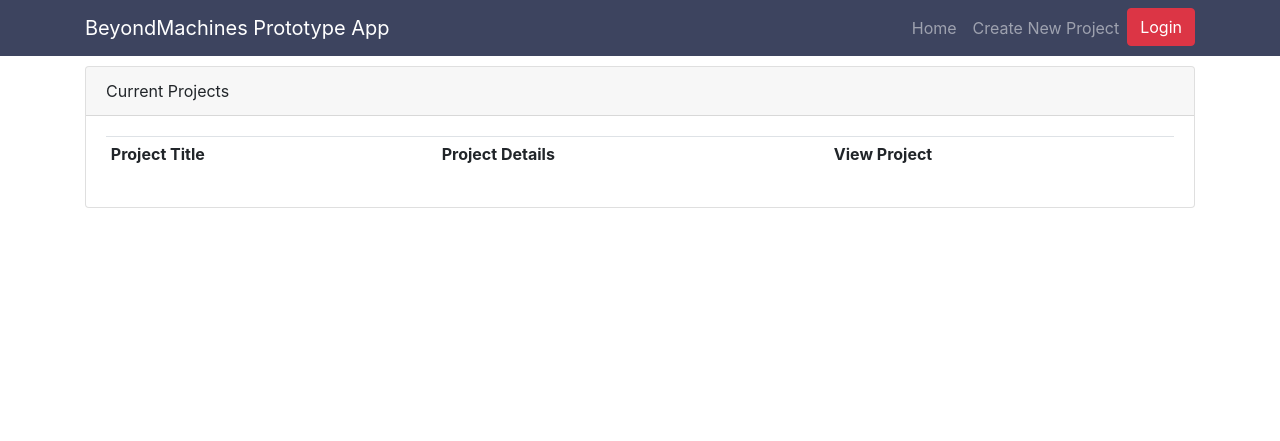
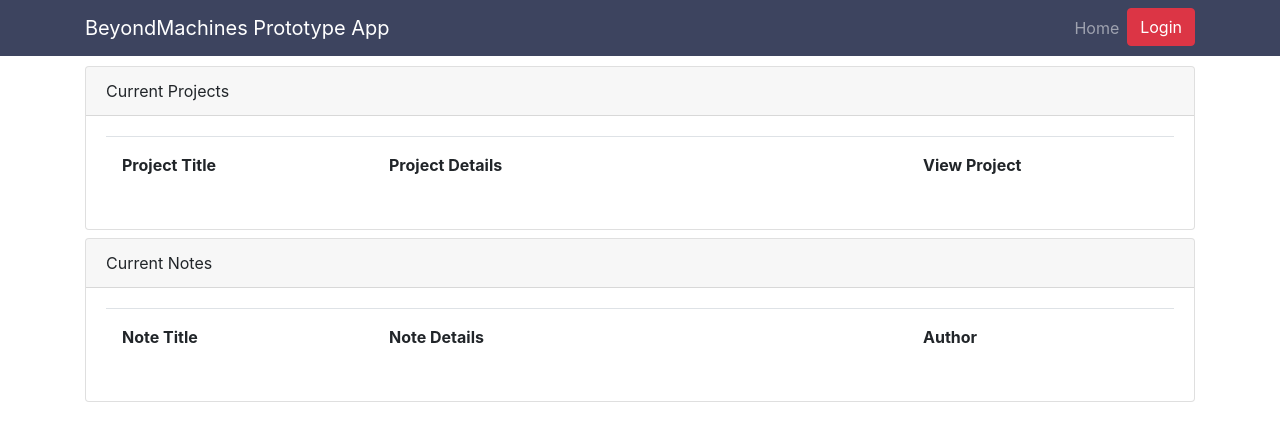
Before and after one commit to spirovskib/proto_app, a Django app: page / in a window 1280 px wide. Shown: the top 441 px of the page. Run offline with Django 3.2, Linux system fonts and the light colour scheme; data that the repository does not hold is empty; some libraries are stand-ins or nearby versions.

Commit message:
nearly complete application

```diff
--- a/accounts/models.py
+++ b/accounts/models.py
@@ -55,6 +55,7 @@ class User_Account(AbstractUser):
 class Profile(models.Model):
     user = models.OneToOneField(User_Account, null=True, on_delete=models.CASCADE)
     name = models.CharField(max_length=50, null=True)
+    project_credits = models.IntegerField(null=True, blank=True,default=0)
     private_profile = models.BooleanField(default=False, null=False)
     consent_marketing_notifications = models.BooleanField(default=True, null=False)
     user_profile_url = models.SlugField(max_length=100, blank=True, null=True, unique = True) #the slug field for the public profile url
--- a/application/decorators.py
+++ b/application/decorators.py
@@ -1,6 +1,8 @@
 from django.core.exceptions import PermissionDenied
 from django.contrib.auth.models import Group, Permission
 from django.contrib.contenttypes.models import ContentType
+from django.shortcuts import get_list_or_404, get_object_or_404
+
 
 from application.models import Project, Post
 
@@ -9,6 +11,7 @@ from application.models import Project, Post
 ### example use:     @user_is_in_project
 def user_is_in_project(function):
     def wrap(request, *args, **kwargs):
+        reference = get_object_or_404(Project, project_url=kwargs['slug'])
         if Project.objects.filter(project_url = kwargs['slug']):
             project = Project.objects.get(project_url = kwargs['slug'])
         else:
@@ -31,6 +34,7 @@ def user_is_in_project(function):
 
 def user_is_admin_in_project(function):
     def wrap(request, *args, **kwargs):
+        reference = get_object_or_404(Project, project_url=kwargs['slug'])
         if Project.objects.filter(project_url = kwargs['slug']):
             project = Project.objects.get(project_url = kwargs['slug'])
         else:
--- a/application/views.py
+++ b/application/views.py
@@ -1,10 +1,11 @@
-from application.forms import Post_Submission_Form, Project_Creation_Form
-from application.models import Post, Project
+from application.forms import Post_Submission_Form, Project_Creation_Form, Note_Submission_Form
+from application.models import Post, Project, Note
 from django.shortcuts import render, get_object_or_404, redirect
 from settings.constants import MAX_RESIZE_WIDTH
 from django.contrib.auth import authenticate, login, logout
 from django.contrib.auth.decorators import login_required
 from application.decorators import user_is_in_project
+from accounts.models import User_Account, Profile
 
 from PIL import Image
 import io
@@ -30,8 +31,10 @@ def err_handler404(request, exception):
 def home_view(request, *args, **kwargs):
     #return HttpResponse("<h1>Home Page</h1>")
     projects = Project.objects.filter(project_active=True).order_by('-project_start_date')
+    notes = Note.objects.all().order_by('-note_published_date')
     context = {
         'projects' : projects,
+        'notes' : notes
     }
     return render(request, "home.html", context)
 
@@ -83,55 +86,91 @@ def new_post_view(request, slug):
     return render(request, "post/new_post.html", context)
 
 @login_required(login_url='account_login')
+def view_note_detail(request, slug):
+    post = get_object_or_404(Note, note_url=slug)
+    #return HttpResponse("<h1>Home Page</h1>")
+    context = {
+        'post':post,
+    }
+    return render(request, "view_note.html", context)
+
+@login_required(login_url='account_login')
+def new_note_view(request, *args, **kwargs):
+    if request.method == 'POST' :
+        note_form = Note_Submission_Form(request.POST)
+        if note_form.is_valid():
+            instance = note_form.save(commit=False)
+            instance.note_author = request.user
+            instance.save()
+            url_link = instance.note_url
+            return redirect('view_note', url_link)
+    else:
+        note_form = Note_Submission_Form()
+    context = {
+        'note_form' : note_form,
+    }
+    return render(request, "new_note.html", context)
+
+@login_required(login_url='account_login')
 def new_project_view(request, *args, **kwargs):
-    if request.method == 'POST' :
-        project_form = Project_Creation_Form(request.POST)
-        if project_form.is_valid():
-            instance = project_form.save(commit=False)
-            proj_name = project_form.cleaned_data.get('project_name').replace(" ", "_")
+    if request.user.profile.project_credits > 25: ### Check if user has credit to create project
+        if request.method == 'POST' :
+            project_form = Project_Creation_Form(request.POST)
+            if project_form.is_valid():
+                instance = project_form.save(commit=False)
+                proj_name = project_form.cleaned_data.get('project_name').replace(" ", "_")
 
+                ### START adding permissions to group
+                ct = ContentType.objects.get_for_model(Project)
+                admin_group, created = Group.objects.get_or_create(name= proj_name+'_'+'admin')
+                user_group, created = Group.objects.get_or_create(name= proj_name+'_'+'user')
 
-            ### START adding permissions to group
-            ct = ContentType.objects.get_for_model(Project)
-            admin_group, created = Group.objects.get_or_create(name= proj_name+'_'+'admin')
-            user_group, created = Group.objects.get_or_create(name= proj_name+'_'+'user')
+                permission = Permission.objects.create(codename=proj_name+'_'+'can_list_posts', name='List Posts', content_type=ct)
+                admin_group.permissions.add(permission)
+                user_group.permissions.add(permission)
 
-            permission = Permission.objects.create(codename=proj_name+'_'+'can_list_posts', name='List Posts', content_type=ct)
-            admin_group.permissions.add(permission)
-            user_group.permissions.add(permission)
+                permission = Permission.objects.create(codename=proj_name+'_'+'can_view_post', name='View Post Details', content_type=ct)
+                admin_group.permissions.add(permission)
+                user_group.permissions.add(permission)
 
-            permission = Permission.objects.create(codename=proj_name+'_'+'can_view_post', name='View Post Details', content_type=ct)
-            admin_group.permissions.add(permission)
-            user_group.permissions.add(permission)
+                permission = Permission.objects.create(codename=proj_name+'_'+'can_create_post', name='Create Post', content_type=ct)
+                admin_group.permissions.add(permission)
+                user_group.permissions.add(permission)
 
-            permission = Permission.objects.create(codename=proj_name+'_'+'can_create_post', name='Create Post', content_type=ct)
-            admin_group.permissions.add(permission)
-            user_group.permissions.add(permission)
+                permission = Permission.objects.create(codename=proj_name+'_'+'can_list_users', name='List Project Users', content_type=ct)
+                admin_group.permissions.add(permission)
+                user_group.permissions.add(permission)
 
-            permission = Permission.objects.create(codename=proj_name+'_'+'can_list_users', name='List Project Users', content_type=ct)
-            admin_group.permissions.add(permission)
-            user_group.permissions.add(permission)
+                permission = Permission.objects.create(codename=proj_name+'_'+'can_invite_users', name='Invite Project Users', content_type=ct)
+                admin_group.permissions.add(permission)
 
-            permission = Permission.objects.create(codename=proj_name+'_'+'can_invite_users', name='Invite Project Users', content_type=ct)
-            admin_group.permissions.add(permission)
+                permission = Permission.objects.create(codename=proj_name+'_'+'can_manage_project', name='Manage Project', content_type=ct)
+                admin_group.permissions.add(permission)
+                ### END adding permissions to group
 
-            permission = Permission.objects.create(codename=proj_name+'_'+'can_manage_project', name='Manage Project', content_type=ct)
-            admin_group.permissions.add(permission)
-            ### END adding permissions to group
+                ### START add first admin to project
+                request.user.groups.add(admin_group)
+                ### END add first admin to project
 
-            ### START add first admin to project
-            request.user.groups.add(admin_group)
-            ### END add first admin to project
+                instance.save()
 
-            instance.save()
-            url_link = instance.project_url
-            return redirect('project_detail', url_link)
+                ### START decrease credit for new project
+                profile = Profile.objects.get(user=request.user)
+                profile.project_credits -= 25
+                profile.save()
+                ### END decrease credit for new project
+
+                url_link = instance.project_url
+                return redirect('project_detail', url_link)
+        else:
+            project_form = Project_Creation_Form()
+        context = {
+            'project_form' : project_form,
+        }
+        return render(request, "project/new_project.html", context)
     else:
-        project_form = Project_Creation_Form()
-    context = {
-        'project_form' : project_form,
-    }
-    return render(request, "project/new_project.html", context)
+        return render(request, "errors/no_credit.html", {})
+
 
 
 @login_required(login_url='account_login')
--- a/proto_app/urls.py
+++ b/proto_app/urls.py
@@ -19,8 +19,8 @@ from django.urls import path, include,re_path
 from django.conf.urls.static import static
 from django.conf import settings
 
-from application.views import home_view, view_post_detail, new_post_view, new_project_view, project_detail_view, err_handler403, err_handler404
-from accounts.views import profile_view, profile_user_view, manage_users_view, add_user_project_view
+from application.views import home_view, view_post_detail, new_post_view, new_project_view, project_detail_view, err_handler403, err_handler404, new_note_view, view_note_detail
+from accounts.views import add_user_project_view, delete_user_project_view
 
 handler403 = err_handler403
 handler404 = err_handler404
@@ -29,13 +29,14 @@ urlpatterns = [
     path('admin/', admin.site.urls),
     path('accounts/', include('allauth.urls')),
     path('', home_view, name='home'),
+    path('new_note/', new_note_view, name='new_note'),
+    path('view_note/<slug:slug>', view_note_detail, name='view_note'),
     path('view_post/<slug:slug>', view_post_detail, name='view_post'),
     path('new_post/<slug:slug>', new_post_view, name='new_post'),
-    path('profile/', profile_view, name='profile_view'), # IMPORTANT - NOT FINISHED
-    path('profile/<slug:slug>', profile_user_view, name='profile_user_view'), # IMPORTANT - NOT FINISHED
     path('project/', new_project_view, name='new_project'),
     path('project/<slug:slug>', project_detail_view, name='project_detail'),
     path('add_user_project/<slug:slug>', add_user_project_view, name='add_user_project'),
+    path('delete_user_project/<slug:slug>,<str:pk_email>', delete_user_project_view, name='delete_user_project'),
 ]
 
 if settings.DEBUG:
--- a/templates/account/profile.html
+++ /dev/null
@@ -1 +0,0 @@
-Profile View
--- a/templates/home.html
+++ b/templates/home.html
@@ -11,14 +11,14 @@
                 <div class="card-body">
                     <table class="table table-sm">
                             <tr>
-                                <th>Project Title</th>
-                                <th>Project Details</th>
-                                <th>View Project</th>
+                                <th class="w-25 p-3">Project Title</th>
+                                <th class="w-50 p-3">Project Details</th>
+                                <th class="w-25 p-3">View Project</th>
                             </tr>
                             {% for i in projects %}
                             <tr>
                                 <td><a href="{% url 'project_detail' i.project_url %}">{{i.project_name}}</a></td>
-                                <td>{{i.project}}</td>
+                                <td>{{i.project_intro|truncatewords:15}}</td>
                                 <td><a class="btn btm-sm btn-info" href="{% url 'project_detail' i.project_url %}">View Project</a></td>
                             </tr>
                             {% endfor %}
@@ -28,4 +28,30 @@
 
     </div>
 </div>
+<div class="row mb-2">
+    <div class="col-md-12">
+        <div class="card">
+                <div class="card-header">
+                    Current Notes
+                </div>
+                <div class="card-body">
+                    <table class="table table-sm">
+                            <tr>
+                                <th class="w-25 p-3">Note Title</th>
+                                <th class="w-50 p-3">Note Details</th>
+                                <th class="w-25 p-3">Author</th>
+                            </tr>
+                            {% for j in notes %}
+                            <tr>
+                                <td><a href="{% url 'view_note' j.note_url %}">{{j.note_title}}</a></td>
+                                <td>{{j.note_details|truncatewords:15}}</td>
+                                <td>{{j.note_author.profile.name}}</td>
+                            </tr>
+                            {% endfor %}
+                    </table>
+                </div>
+        </div>
+
+    </div>
+</div>
 {% endblock %}
--- a/templates/navbar.html
+++ b/templates/navbar.html
@@ -15,13 +15,17 @@
               Home
             </a>
           </li>
-          <li class="nav-item">
-            <a class="nav-link" href="/project/">
-              <span class="fa fa-home"></span>
-              Create New Project
+          {% if request.user.is_authenticated %}
+          <li class="nav-item dropdown">
+            <a class="nav-link dropdown-toggle" href="#" id="navbarDropdown2" data-toggle="dropdown" aria-haspopup="true" aria-expanded="false">
+              <span class="fa fa-user"></span>
+              Create
             </a>
+            <div class="dropdown-menu" aria-labelledby="navbarDropdown3">
+              <a class="dropdown-item" href="{% url 'new_note' %}">New Note</a>
+              <a class="dropdown-item" href="{% url 'new_project' %}">New Project</a>
+            </div>
           </li>
-          {% if request.user.is_authenticated %}
           <li class="nav-item dropdown">
             <a class="nav-link dropdown-toggle" href="#" id="navbarDropdown2" data-toggle="dropdown" aria-haspopup="true" aria-expanded="false">
               <span class="fa fa-user"></span>
@@ -30,8 +34,6 @@
             <div class="dropdown-menu" aria-labelledby="navbarDropdown3">
               <a class="dropdown-item" href="#">{{request.user.profile.name}}</a>
               <hr/>
-              <a class="dropdown-item" href="/profile">Profile</a>
-              <hr>
               <form method="post" action="{% url 'account_logout' %}">
                 {% csrf_token %}
                 {% if redirect_field_value %}
```
Also changed, not shown: accounts/views.py (+21 -42 lines), application/forms.py (+21 -1 lines), application/models.py (+17 -0 lines), templates/account/add_user_project.html (+14 -4 lines), templates/account/delete_user_project.html (added, +53 -0 lines), templates/account/password_change.html (deleted, +0 -38 lines), templates/account/user_settings.html (deleted, +0 -42 lines), templates/errors/no_credit.html (added, +8 -0 lines), templates/new_note.html (added, +27 -0 lines), templates/project/view_project.html (+9 -11 lines), templates/view_note.html (added, +26 -0 lines), templates/account/user_profile.html (deleted).
